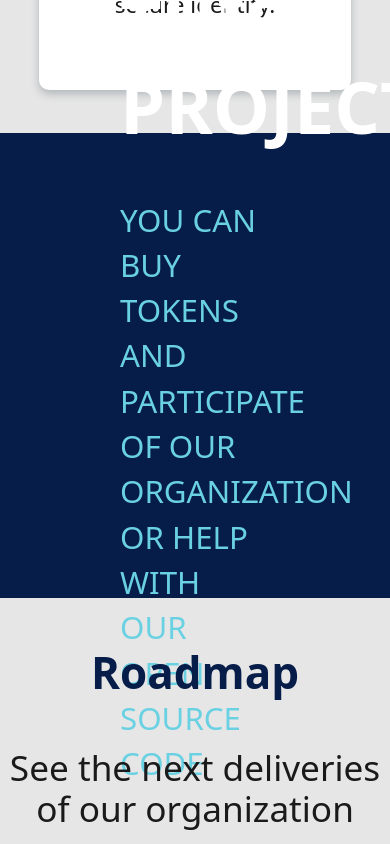
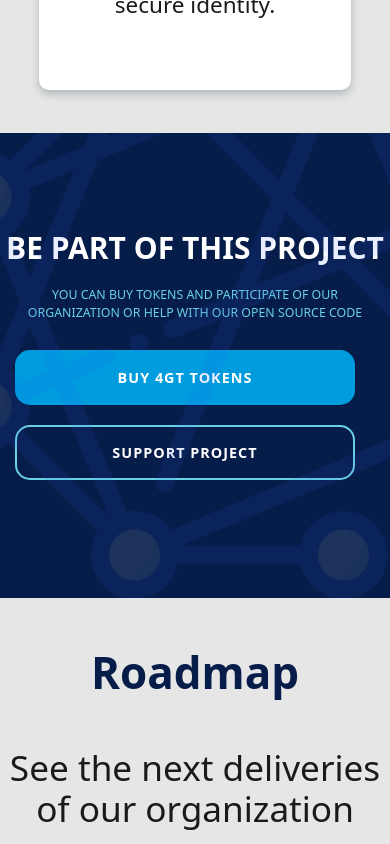
Before and after one commit to 4cadia-foundation/4cadia-governance-webapp, a Vue app: page /#/ in a window 390 px wide. Shown: the part 7720-8564 px from the top of the page. Built offline with nearby package versions, Linux system fonts and the light colour scheme.

Commit message:
add image and responsive design

```diff
--- a/src/components/CallToAction.vue
+++ b/src/components/CallToAction.vue
@@ -1,15 +1,17 @@
 <template>
   <div id="call-to-action">
+
     <div class="section-content">
       <h2 class="title" v-if="calltoaction.title" v-html="calltoaction.title"></h2>
       <p class="text" v-if="calltoaction.text" v-html="calltoaction.text"></p>
-      <!-- <img src="../assets/images/nodes.svg" alt="node picture" /> -->
 
       <div>
         <button id="btn-buy-token" type="submit">Buy 4GT Tokens</button>
         <button id="btn-support" type="submit">Support Project</button>
       </div>
     </div>
+        <img src="../assets/images/nodes.png" alt="node picture" />
+
   </div>
 </template>
 
@@ -32,21 +34,23 @@ export default {
   height: 55vh;
   width: 100%;
   background: #071d49;
+  display: flex;
 }
 
 #call-to-action .section-content {
   display: flex;
   justify-content: center;
   flex-direction: column;
-  margin: 0 120px;
+  margin-left: 120px;
   height: 100%;
   text-transform: uppercase;
 }
 
 img {
-  display: flex;
-  height: 700px;
   opacity: 0.4;
+  height: 55vh;
+  position: absolute;
+  right: 0px;
 }
 
 h2 {
@@ -81,4 +85,35 @@ button {
   text-transform: uppercase;
   cursor: pointer;
 }
+
+@media (max-width: 768px) {
+#call-to-action .section-content {
+  box-sizing: border-box;
+  margin: 0 auto;
+  display: flex;
+  justify-content: center;
+  align-items: center;
+}
+
+h2 {
+  font-size: 30px;
+  margin-bottom: 20px;
+}
+p {
+  font-size: 0.55em;
+  text-align: center;
+}
+
+button {
+  font-size: 0.8em;
+  width: 340px;
+  height: 55px;
+  margin-bottom: 20px;
+  display:list-item;
+}
+
+img {
+  opacity: 0.1;
+}
+}
 </style>
```
Also changed, not shown: src/assets/images/nodes.png (added).
